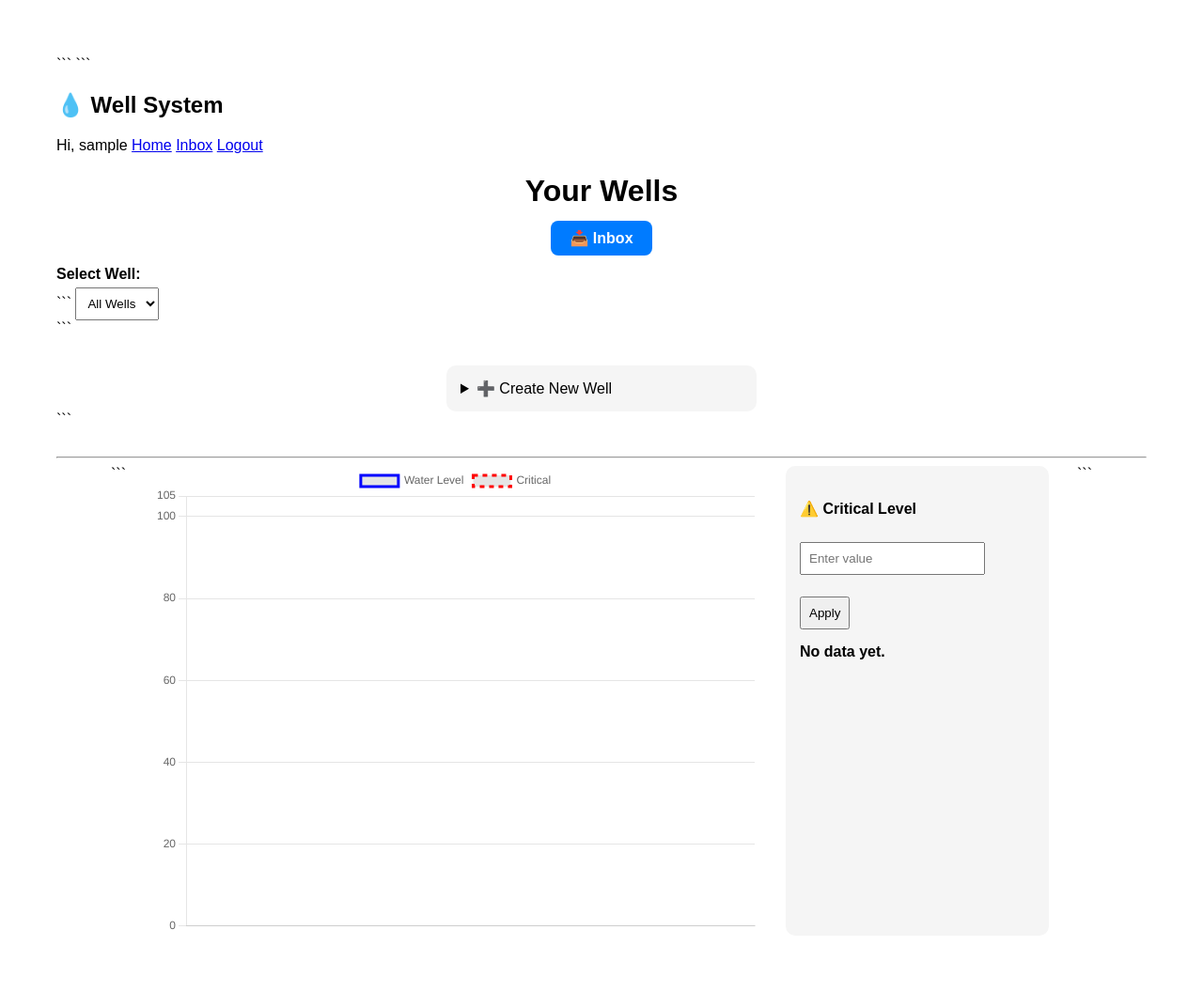
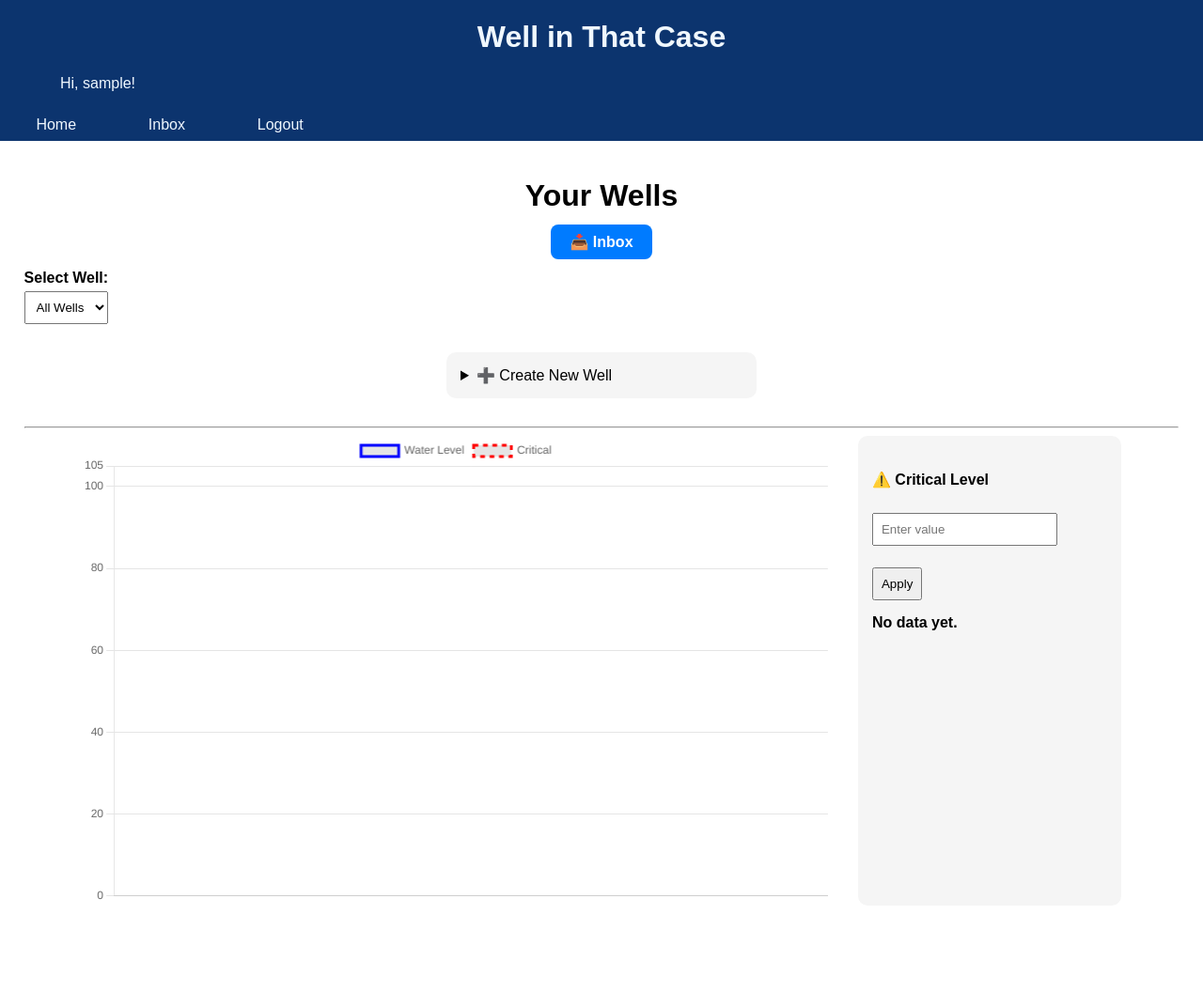
Before and after one commit to Lubakicha/HACKTUES12_DUMP_HILL_PROJECT, a Django app: page /home/ in a window 1280 px wide. Shown: the whole page at 94% size. After the commit the page ends 958 px from the top, so only its background shows below. Run offline with Django 5.2, Linux system fonts and the light colour scheme; the visitor is signed in with stand-in values (Sample User, id 1); data that the repository does not hold is empty.

Commit message:
attemt at navbar

````diff
--- a/wellSite/wellShow/templates/home.html
+++ b/wellSite/wellShow/templates/home.html
@@ -6,11 +6,14 @@
     <title>Your Wells</title>
     <script src="https://cdn.jsdelivr.net/npm/chart.js"></script>
 
-```
+
 <style>
     body {
         font-family: Arial;
-        margin: 60px;
+        margin: 0;
+    }
+    .content {
+        margin: 5vh 2vw;
     }
 
     h1 {
@@ -70,13 +73,14 @@
         width: 300px;
     }
 </style>
-```
+</head>
 
-</head>
+
+
 <body>
 
 {% include 'navbar.html' %}
-
+<div class="content">
 <h1>Your Wells</h1>
 
 <div style="text-align: center; margin-bottom: 20px;">
@@ -98,7 +102,7 @@
     <form method="GET">
         <label><strong>Select Well:</strong></label><br>
 
-```
+
     <select name="well" onchange="this.form.submit()">
         <option value="">All Wells</option>
 
@@ -113,7 +117,7 @@
         {% endfor %}
     </select>
 </form>
-```
+
 
 </div>
 
@@ -123,7 +127,7 @@
     <details>
         <summary>➕ Create New Well</summary>
 
-```
+
     <form method="POST" action="new_well/">
         {% csrf_token %}
         <input type="text" name="name" placeholder="Well name" required><br><br>
@@ -132,7 +136,7 @@
         <button type="submit">Create Well</button>
     </form>
 </details>
-```
+
 
 </div>
 
@@ -140,7 +144,7 @@
 
 <div class="chart-container">
 
-```
+
 <div style="flex: 3;">
     <canvas id="wellChart"></canvas>
 </div>
@@ -153,7 +157,7 @@
     <!-- ✅ RESULT -->
     <p id="litersInfo" style="margin-top:15px; font-weight:bold;"></p>
 </div>
-```
+
 
 </div>
 
@@ -164,7 +168,7 @@
         <h3>Unknown Well</h3>
         <p id="unknownText"></p>
 
-```
+
     <input type="text" id="newWellName" placeholder="Well name"><br><br>
     <input type="number" id="newWellDepth" placeholder="Depth"><br><br>
     <input type="number" id="newWellRadius" placeholder="Radius"><br><br>
@@ -172,7 +176,7 @@
     <button onclick="createNewWell()">Create</button>
     <button onclick="closeModal()">Ignore</button>
 </div>
-```
+
 
 </div>
 
@@ -294,6 +298,6 @@ if (latestLevel < val) {
         document.getElementById('unknownWellModal').style.display = 'none';
     }
 </script>
-
+</div>
 </body>
 </html>
--- a/wellSite/wellShow/templates/inbox.html
+++ b/wellSite/wellShow/templates/inbox.html
@@ -3,7 +3,7 @@
 <head>
     <meta charset="UTF-8">
     <title>Inbox</title>
-<link rel="stylesheet" href="{% static 'base.css' %}"></head>
+<link rel="stylesheet" href="base.css"></head>
 <body>
 
 {% include 'navbar.html' %}
--- a/wellSite/wellShow/templates/navbar.html
+++ b/wellSite/wellShow/templates/navbar.html
@@ -1,15 +1,88 @@
 <div class="navbar">
-    <h2>💧 Well System</h2>
 
-    <div>
-        {% if user.is_authenticated %}
-            <span>Hi, {{ user.username }}</span>
-            <a href="{% url 'home' %}">Home</a>
-            <a href="{% url 'inbox' %}">Inbox</a>
-            <a href="/logout/">Logout</a>
-        {% else %}
-            <a href="/login/">Login</a>
-            <a href="/signup/">Sign Up</a>
-        {% endif %}
-    </div>
+    {% if user.is_authenticated %}
+    <ul>
+        <li>
+            <div class="line1"><h1 class="center">Well in That Case</h1></div>
+            <span class="greet">Hi, {{ user.username }}!</span>
+        </li>
+        <li><br></li>
+        <li><a href="{% url 'home' %}" class="link">Home</a></li>
+        <li><a href="{% url 'inbox' %}" class="link">Inbox</a></li>
+        <li><a href="/logout/" class="link">Logout</a></li>
+    </ul>
+    {% else %}
+    <ul>
+        <li><a href="/login/" class="link">Login</a></li>
+        <li><a href="/signup/" class="link">Sign Up</a></li>
+    </ul>
+    {% endif %}
+
 </div>
+
+<style>
+    .navbar{
+        background-color: #0c346e;
+        width: 100%;
+    }
+
+    .line1 {
+        display: flex;
+        justify-content: center;
+        align-items: center;
+    }
+    .sitename {
+        align-self: center;
+        display: flex;
+        justify-content: center;
+        align-items: center;
+    }
+
+    span.greet{
+        /*display: flex;*/
+        padding-left: 5vw;
+        padding-bottom: 5vh;
+        padding-top: 5vh;
+        color: aliceblue;
+        /*text-align: center; */
+    }
+    a.link{
+        padding: 1vh 3vw;
+        color: aliceblue;
+    }
+    ul {
+        list-style-type: none;
+        margin: 0;
+        padding: 0;
+        overflow: hidden;
+        background-color: #0c346e;
+        /*position: fixed;*/
+        top: 0;
+        width: 100%;
+
+
+    }
+
+    ul li h1.center{
+
+        color: aliceblue;
+        padding-bottom: 0;
+    }
+
+    ul li a {
+        float: left;
+        display: block;
+        /*color: white;
+        text-align: center;
+        /*padding: 14px 16px;*/
+        text-decoration: none;
+    }
+
+    ul li a:hover:not(.active) {
+        background-color: #111;
+    }
+
+    ul li a.active {
+        background-color: #04AA6D;
+    }
+</style>
--- a/wellSite/wellShow/templates/signup.html
+++ b/wellSite/wellShow/templates/signup.html
@@ -2,7 +2,7 @@
 <html>
 <head>
     <title>Sign Up</title>
-    <link rel="stylesheet" href="{% static 'base.css' %}"></head>
+    <link rel="stylesheet" href="base.css"></head>
 <body>
 
 <div class="form-box">
--- a/wellSite/wellSite/settings.py
+++ b/wellSite/wellSite/settings.py
@@ -23,7 +23,7 @@ BASE_DIR = Path(__file__).resolve().parent.parent
 SECRET_KEY = 'django-insecure-d1c908il9z7+1hjfbzy+8t!f4v$mj^g#*xhs4g+6kv1wrzujk('
 
 # SECURITY WARNING: don't run with debug turned on in production!
-DEBUG = 0#False
+DEBUG = 1 #False
 
 ALLOWED_HOSTS = []
 
````
Also changed, not shown: wellSite/wellShow/templates/base.css (+64 -0 lines).
